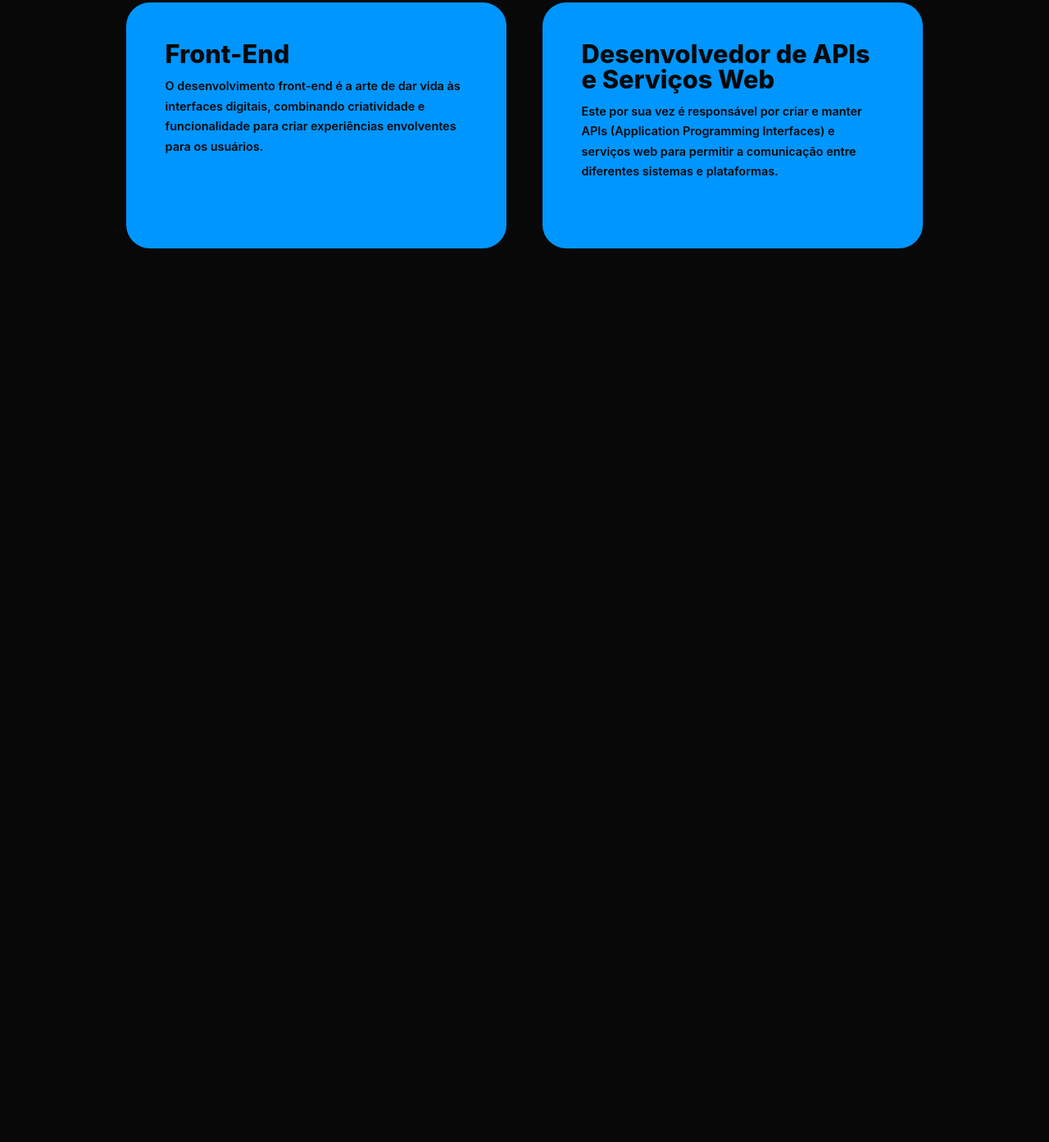
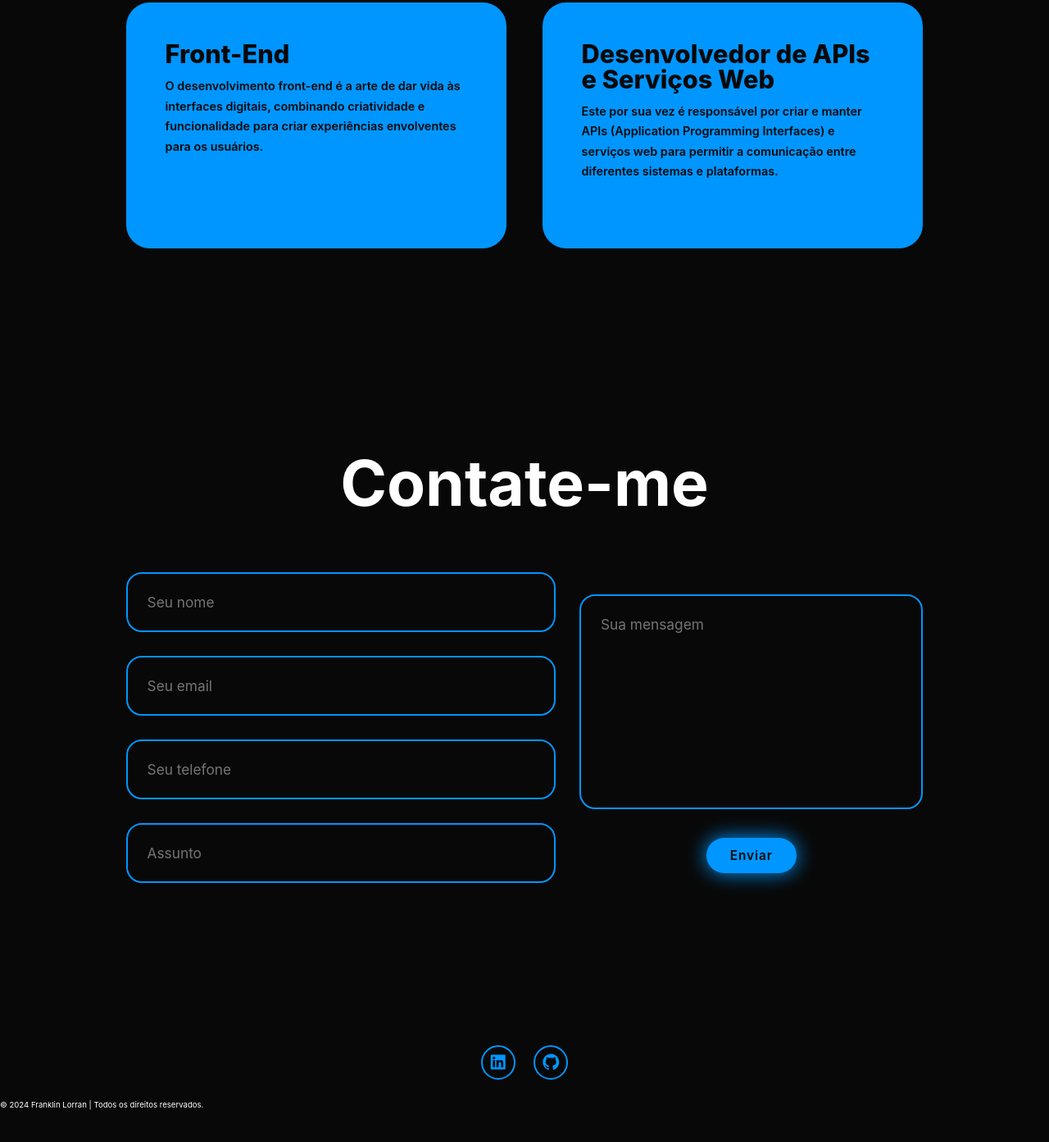
Before and after one commit to LorranFranklin/portfolio, a plain HTML site: page index.html in a window 1280 px wide. Shown: the part 2542-3935 px from the top of the page at 82% size. Before the commit the page ends 2941 px from the top, so only its background shows below. Drawn offline with nearby package versions, Linux system fonts and the light colour scheme.

Commit message:
area contato e area do footer

```diff
--- a/css/style.css
+++ b/css/style.css
@@ -424,3 +424,98 @@ span {
   line-height: 1.7;
   margin: auto;
 }
+
+/* section contact */
+.contact {
+  background-color: var(--bg-color);
+}
+
+.contact h2 {
+  margin-bottom: 3rem;
+  color: #fff;
+}
+
+.contact form {
+  display: flex;
+  justify-content: center;
+  align-items: center;
+  gap: 3rem;
+  margin: 5rem auto;
+  text-align: center;
+}
+
+.contact form .input-box {
+  display: flex;
+  justify-content: center;
+  flex-wrap: wrap;
+}
+
+.contact form .input-box input,
+.contact form textarea {
+  width: 100%;
+  padding: 2.5rem;
+  font-size: 1.8rem;
+  color: var(--text-color);
+  background-color: var(--bg-color);
+  border-radius: 2rem;
+  border: 2px solid var(--main-color);
+  margin: 1.5rem 0;
+  resize: none;
+}
+
+.contact form .btn {
+  margin-top: 2rem;
+}
+
+/* footer */
+.footer {
+  position: relative;
+  bottom: 0;
+  width: 100%;
+  padding: 40px 0;
+  background-color: var(--bg-color);
+}
+
+.footer .social {
+  text-align: center;
+  padding-bottom: 25px;
+  color: var(--main-color);
+}
+
+.footer .social a {
+  font-size: 24px;
+  color: var(--main-color);
+  border: 2px solid var(--main-color);
+  width: 42px;
+  height: 42px;
+  line-height: 42px;
+  display: inline-block;
+  text-align: center;
+  border-radius: 50%;
+  margin: 0 10px;
+  transition: 0.3s ease-in-out;
+}
+
+.footer .social a:hover {
+  transform: scale(1.2)translateY(-10px);
+  background-color: var(--main-color);
+  color: #131313;
+  box-shadow: 0 0 25px var(--main-color);
+}
+
+.footer .copyrigth {
+  margin-top: 20px;
+  text-align: center;
+  font-size: 1.5rem;
+  color: #fff;
+}
+
+/* scroll */
+::-webkit-scrollbar {
+  width: 10px;
+}
+
+::-webkit-scrollbar-thumb {
+  background-color: var(--main-color);
+  width: 50px;
+}
--- a/index.html
+++ b/index.html
@@ -109,5 +109,39 @@
       </div>
     </div>
   </section>
+
+  <!-- section contact -->
+  <section class="contact" id="contact">
+    <h2 class="heading">Contate-me</h2>
+    <form action="#">
+      <div class="input-group">
+        <div class="input-box">
+          <input type="text" placeholder="Seu nome">
+          <input type="email" placeholder="Seu email">
+        </div>
+
+        <div class="input-box">
+          <input type="number" placeholder="Seu telefone">
+          <input type="text" placeholder="Assunto">
+        </div>
+      </div>
+
+      <div class="input-group-2">
+        <textarea name="" id="" cols="30" rows="10" placeholder="Sua mensagem"></textarea>
+        <input type="submit" class="btn" value="Enviar" class="btn">
+      </div>
+    </form>
+  </section>
+
+  <footer class="footer">
+    <div class="social">
+      <a href="https://www.linkedin.com/in/franklin-lorran/"><i class='bx bxl-linkedin-square'></i></a>
+      <a href="https://github.com/franklinlorran"><i class='bx bxl-github'></i></a>
+    </div>
+
+    <p class="copyright">
+      &copy; 2024 Franklin Lorran | Todos os direitos reservados.
+    </p>
+  </footer>
 </body>
 </html>
```
